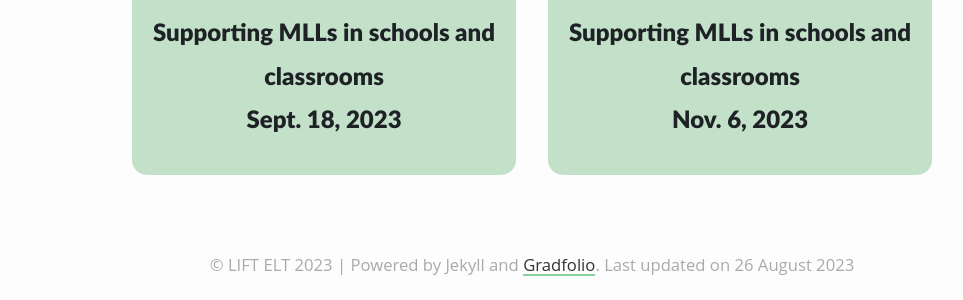
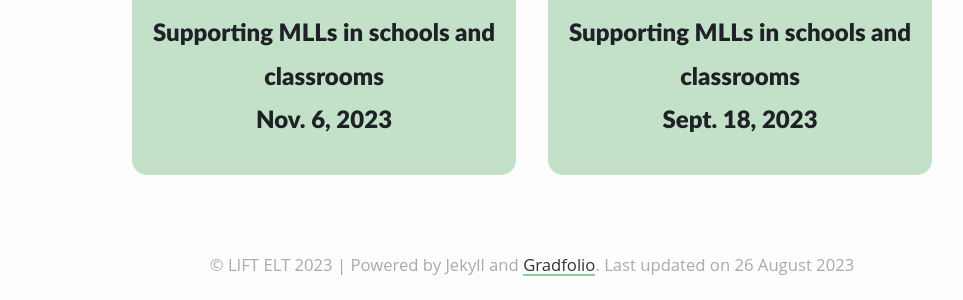
Before and after one commit to lift-elt/lift-elt.github.io, a Jekyll site: the page built from _pages/webinars.md, in a window 1280 px wide. Shown: the part 229-529 px from the top of the page, without its empty margins (108-1071 px from the left). Built offline with Jekyll 4.4.1, drawn with Linux system fonts in a browser that asks for light colours; nearby versions of some CDN libraries; part of the change alters nothing that is shown.

Commit message:
update for order

```diff
--- a/_config.yml
+++ b/_config.yml
@@ -55,8 +55,8 @@ collections:
     output: true
     permalink: /webinars/:name/
     order:
-      - fall2023webinars.md
-      - SupportingMLs-Webinar-Nov2023.md
+      - 2023-09-supporting-mlls.md
+      - 2023-10-supporting-mlls-part-2.md
   resources:
     output: true
     permalink: /resources/:name/
```
